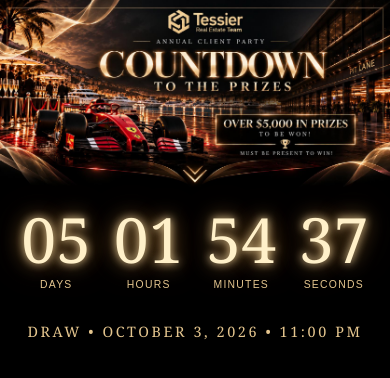
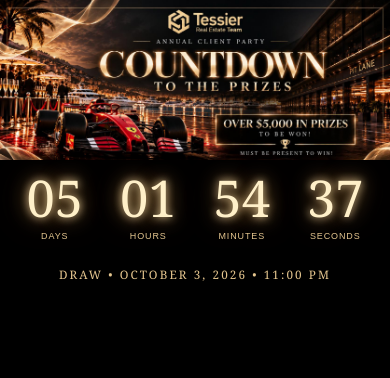
Before and after one commit to draven000/Tessier-party-countdown, a plain HTML site: page index.html in a window 390 px wide. Drawn offline with Linux system fonts and the light colour scheme.

Commit message:
Update index.html

```diff
--- a/index.html
+++ b/index.html
@@ -14,56 +14,104 @@
         html,
         body {
             margin: 0;
-            padding: 0;
+            width: 100%;
+            height: 100%;
+            overflow: hidden;
             background: #000;
-            color: #f6dfb2;
+        }
+
+        body {
             font-family: Arial, Helvetica, sans-serif;
         }
 
-        body {
-            min-height: 100vh;
+        /*
+         * Entire presentation always fits inside
+         * the visible browser window.
+         */
+        .screen {
+            width: 100vw;
+            height: 100vh;
+
+            display: flex;
+            flex-direction: column;
+
+            background: #000;
+            overflow: hidden;
         }
 
-        .container {
-            width: 100%;
-            max-width: 1600px;
-            margin: 0 auto;
-            text-align: center;
-            background: #000;
+        /*
+         * Image takes all remaining available space
+         * above the countdown.
+         */
+        .hero-area {
+            flex: 1 1 auto;
+            min-height: 0;
+
+            display: flex;
+            align-items: flex-start;
+            justify-content: center;
+
+            overflow: hidden;
         }
 
         .hero {
             display: block;
+
             width: 100%;
-            height: auto;
+            height: 100%;
+
+            object-fit: contain;
+            object-position: center top;
         }
 
+        /*
+         * Countdown has a controlled height.
+         */
         .countdown-section {
+            flex: 0 0 auto;
+
             width: 100%;
-            padding: 0 3% 40px;
-            margin-top: -35px;
+
+            /* Pull countdown closer to the banner */
+            padding: 0 3vw 2vh;
+            margin-top: -7vh;
+
             background: #000;
+            text-align: center;
+
             position: relative;
         }
 
         .countdown {
             width: 100%;
+
             display: grid;
             grid-template-columns: repeat(4, 1fr);
-            align-items: start;
+
+            align-items: center;
         }
 
         .time-box {
-            width: 100%;
             text-align: center;
         }
 
         .number {
             display: block;
+
             font-family: Georgia, "Times New Roman", serif;
-            font-size: clamp(5rem, 10vw, 10rem);
-            font-weight: normal;
-            line-height: 0.95;
+
+            /*
+             * Scales based on BOTH screen width
+             * and screen height.
+             */
+            font-size: clamp(
+                4rem,
+                min(9vw, 13vh),
+                10rem
+            );
+
+            line-height: 0.9;
+
             color: #fff0c9;
 
             text-shadow:
@@ -74,50 +122,78 @@
 
         .label {
             display: block;
-            margin-top: 18px;
 
-            font-size: clamp(0.8rem, 1.25vw, 1.25rem);
+            margin-top: 1.2vh;
+
+            font-size: clamp(
+                0.65rem,
+                min(1.2vw, 1.8vh),
+                1.2rem
+            );
+
             font-weight: 500;
 
-            letter-spacing: 0.4em;
+            letter-spacing: 0.35em;
 
             color: #e4c58e;
         }
 
         .draw-time {
-            margin-top: 40px;
+            margin-top: 4vh;
 
             font-family: Georgia, "Times New Roman", serif;
 
-            font-size: clamp(1rem, 1.8vw, 1.7rem);
+            font-size: clamp(
+                0.8rem,
+                min(1.5vw, 2.2vh),
+                1.5rem
+            );
 
             letter-spacing: 0.18em;
 
             color: #e4c58e;
         }
 
-        @media (max-width: 700px) {
+        /*
+         * Phone layout
+         */
+        @media (max-width: 650px) {
+
+            html,
+            body {
+                overflow: auto;
+            }
+
+            .screen {
+                min-height: 100vh;
+                height: auto;
+            }
+
+            .hero-area {
+                flex: none;
+            }
+
+            .hero {
+                width: 100%;
+                height: auto;
+            }
 
             .countdown-section {
-                margin-top: -10px;
-                padding-left: 10px;
-                padding-right: 10px;
+                padding: 15px 8px 25px;
             }
 
             .number {
-                font-size: clamp(3.2rem, 16vw, 6rem);
+                font-size: 13vw;
             }
 
             .label {
-                font-size: 0.65rem;
-                letter-spacing: 0.12em;
-                margin-top: 10px;
+                font-size: 2.3vw;
+                letter-spacing: 0.1em;
             }
 
             .draw-time {
-                margin-top: 30px;
-                font-size: 0.9rem;
-                line-height: 1.6;
+                margin-top: 25px;
+                font-size: 3vw;
             }
         }
     </style>
@@ -125,13 +201,17 @@
 
 <body>
 
-    <div class="container">
+<div class="screen">
+
+    <div class="hero-area">
 
         <img
             src="party.jpeg"
             alt="Tessier Real Estate Team Annual Client Party"
             class="hero"
         >
+
+    </div>
 
     <section class="countdown-section">
 
@@ -169,7 +249,6 @@
 
 <script>
 
-        // October 3, 2026 at 11:00 PM Eastern Daylight Time
     const drawTime =
         new Date("2026-10-03T23:00:00-04:00").getTime();
 
```
Lines whose indentation alone changed are shown as unchanged.
